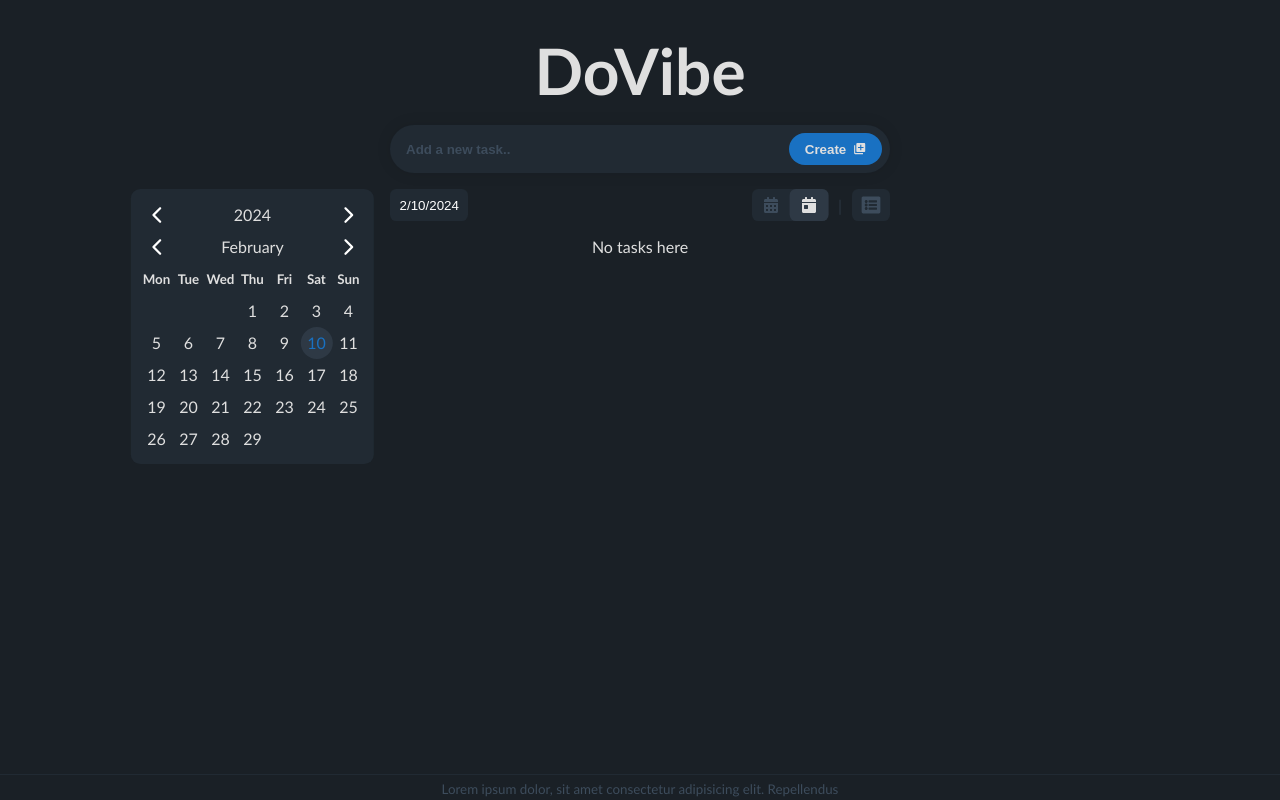
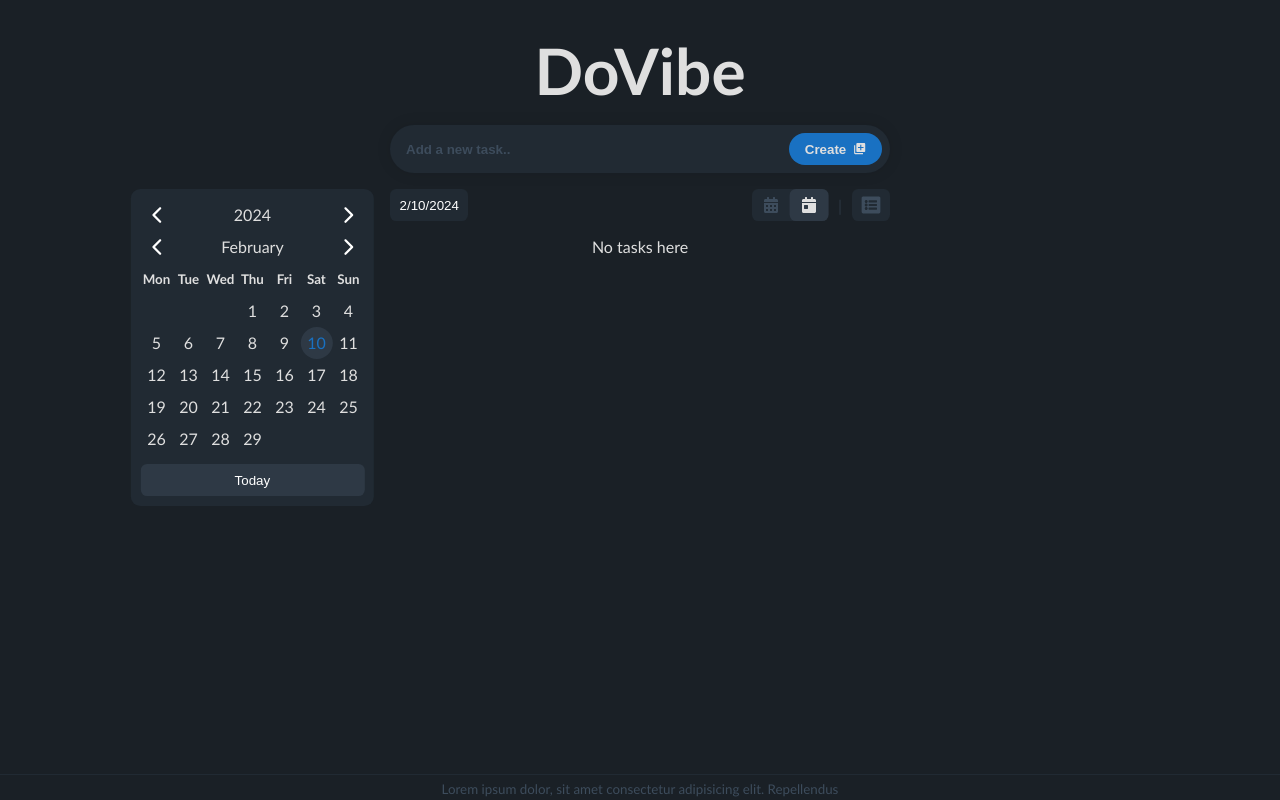
Before and after one commit to iNikAnn/DoVibe, a React (Create React App) app: page / in a window 1280 px wide. Both pictures are taken after a click on the button "Show date picker". Built offline with nearby package versions, Linux system fonts and the light colour scheme; the HTML template or start-up script is replaced by a standard one.

Commit message:
Update: Updated 'Today' button to always navigate back to the calendar page with the current day

```diff
--- a/src/components/TodoApp.jsx
+++ b/src/components/TodoApp.jsx
@@ -68,8 +68,8 @@ function TodoApp() {
 	};
 
 	// change view mode
-	const handleChangeViewMode = (day) => {
-		const newDate = day === 'today' ? today : day ? day : '';
+	const handleChangeViewMode = (date) => {
+		const newDate = date === 'today' ? today : date ? date : '';
 		setDate(getFormattedDate(newDate));
 	};
 
--- a/src/components/datepicker/DatePicker.jsx
+++ b/src/components/datepicker/DatePicker.jsx
@@ -24,13 +24,18 @@ function DatePicker({ todos, initialDate, onPickDate, checkForUnfinishedTodosInD
 		setMonthName(new Date(year, month, 1).toLocaleString('default', { month: 'long' }));
 	}, [month]);
 
-
 	useEffect(() => {
 		const newDate = new Date(initialDate);
 
 		setYear(newDate.getFullYear());
 		setMonth(newDate.getMonth());
 	}, [initialDate]);
+
+	const handleBackToTheToday = (today) => {
+		setYear(today.getFullYear());
+		setMonth(today.getMonth());
+		onPickDate(today);
+	};
 
 	const handleChangeYear = (dir) => {
 		setYear((currYear) => currYear + (dir === 'back' ? -1 : 1));
@@ -113,6 +118,13 @@ function DatePicker({ todos, initialDate, onPickDate, checkForUnfinishedTodosInD
 					/>
 				)}
 			</div>
+
+			<button
+				className={styles.todayBtn}
+				onClick={() => handleBackToTheToday(new Date())}
+			>
+				Today
+			</button>
 		</motion.div>
 	);
 }
--- a/src/css/DatePicker.module.css
+++ b/src/css/DatePicker.module.css
@@ -58,3 +58,11 @@
 	justify-content: center;
 	font-weight: 600;
 }
+
+.todayBtn {
+	height: 2rem;
+	width: 100%;
+	background-color: var(--bg-color-tertiary);
+	border-radius: 0.4rem;
+	margin-top: 0.6rem;
+}
```
